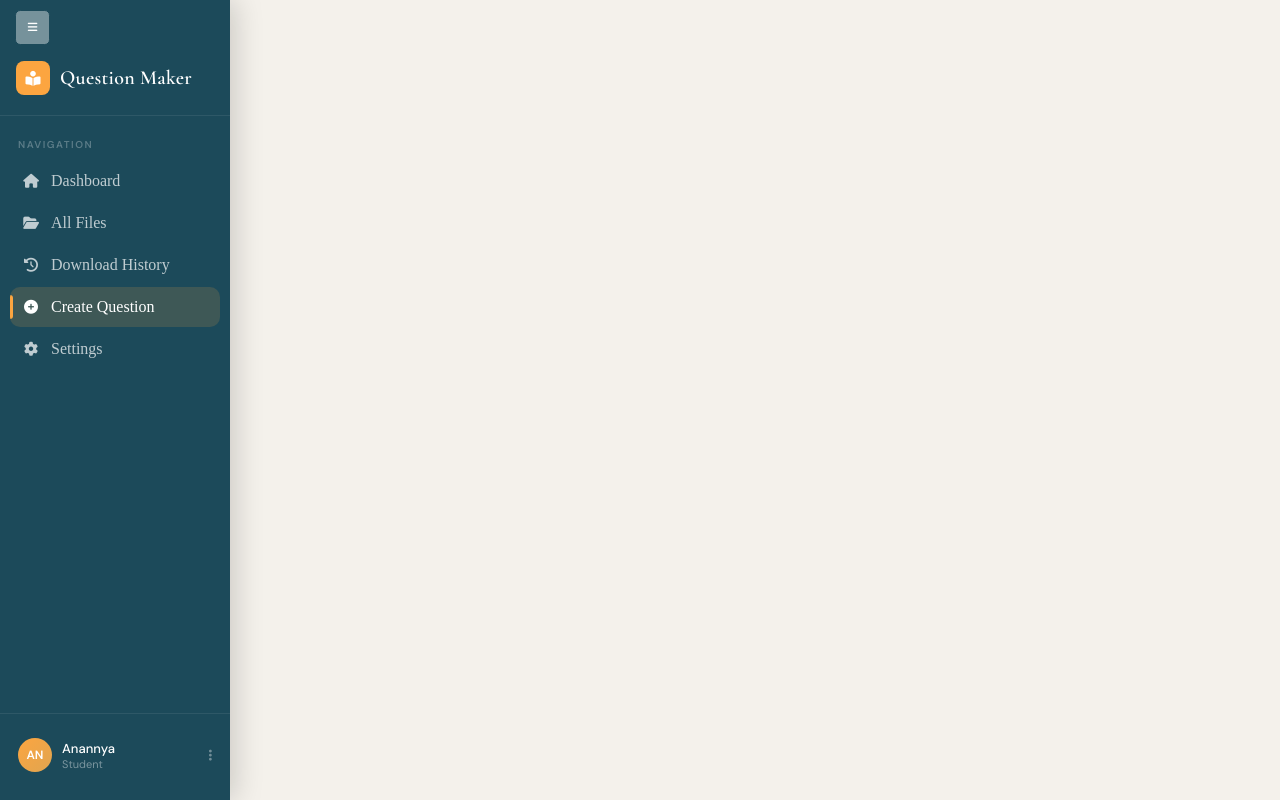
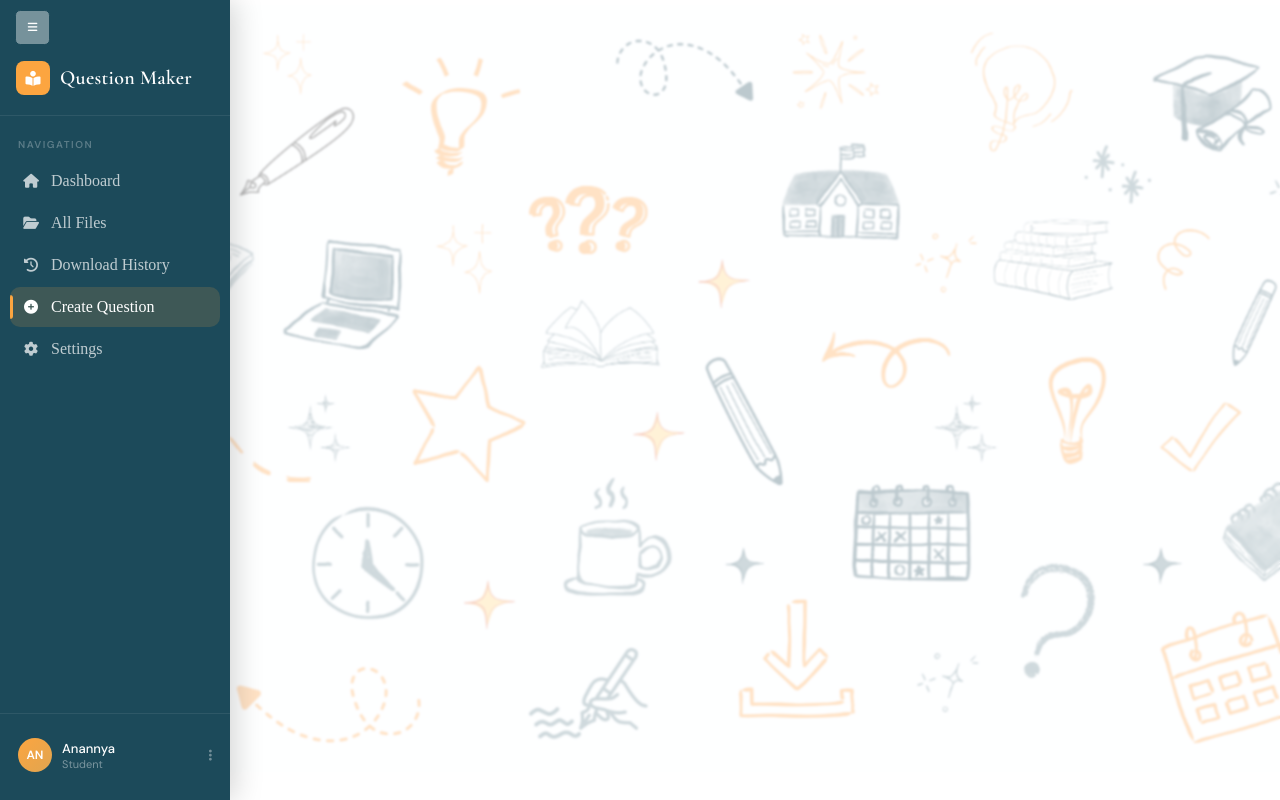
Before and after one commit to rose271/Mcq_generator, a plain HTML site: page create_que.html in a window 1280 px wide. Drawn offline with nearby package versions, Linux system fonts and the light colour scheme.

Commit message:
blur effect

```diff
--- a/create_que.css
+++ b/create_que.css
@@ -0,0 +1,27 @@
+body {
+    background-image: url('images/Untitled\ design.png');
+    background-repeat: no-repeat;
+    background-attachment: fixed;
+    background-size: cover;
+}
+
+/* Whitish overlay */
+body::before {
+    content: "";
+    position: fixed;
+    top: 0;
+    left: 0;
+    width: 100%;
+    height: 100%;
+    background-color: rgba(255, 255, 255, 0.7); /* 0.5 = 50% opacity */
+    backdrop-filter: blur(1px); /* Blur effect */
+    -webkit-backdrop-filter: blur(1px); /*Safari support*/
+    z-index: 0;
+}
+
+.content {
+    position: relative;
+    z-index: 1; /* Keep text above overlay */
+    text-align: center;
+    padding-top: 20%;
+}
--- a/create_que.html
+++ b/create_que.html
@@ -5,6 +5,7 @@
     <meta name="viewport" content="width=device-width, initial-scale=1.0">
     <title>EduVault — Create Question</title>
     <link rel="stylesheet" href="main_dashboard.css" />
+    <link rel="stylesheet" href="create_que.css" />
     <link href="https://fonts.googleapis.com/css2?family=Cormorant+Garamond:ital,wght@0,400;0,500;0,600;0,700;1,400;1,600&family=DM+Sans:wght@300;400;500;600&display=swap" rel="stylesheet"/>
     <link href="https://cdnjs.cloudflare.com/ajax/libs/font-awesome/6.5.0/css/all.min.css" rel="stylesheet"/>
 
@@ -64,5 +65,6 @@
   </aside>
 
   <script src="main_dashboard.js"></script>
+  <script src="create_que.js"></script>
 </body>
 </html>
```
Also changed, not shown: images/Untitled design.png (added), images/doodle design.png (added).
